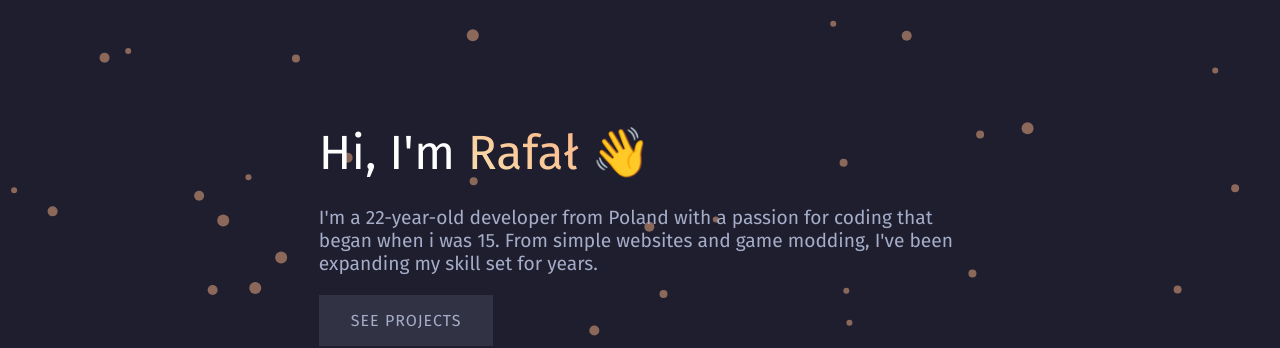
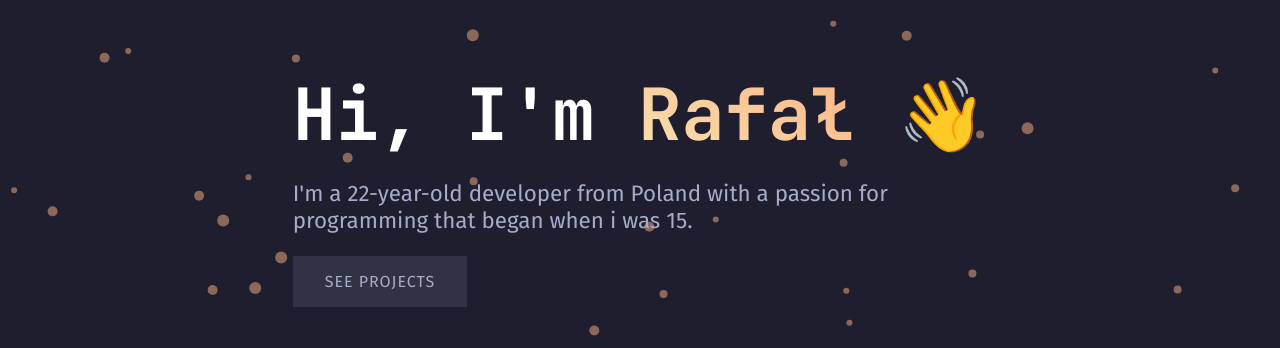
Before and after one commit to rafalberezin/rafalberezin.dev, a SvelteKit app: page / in a window 1280 px wide. Shown: the part 197-545 px from the top of the page. Built offline with nearby package versions, Linux system fonts and the light colour scheme; no server answers; the database is empty.

Commit message:
refactor: update hero section

```diff
--- a/src/routes/+page.svelte
+++ b/src/routes/+page.svelte
@@ -13,8 +13,14 @@
 	<section id="hero" class="page-section section-fill">
 		<ParticleBackground />
 		<div class="content-wrapper">
-			<h1>Hi, I'm <span class="highlight">Rafał</span> <span class="handwave">👋</span></h1>
-			<p>I'm a 22-year-old developer from Poland with a passion for coding that began when i was 15. From simple websites and game modding, I've been expanding my skill set for years.</p>
+			<h1>
+				Hi, I'm <span class="highlight">Rafał</span>
+				<span class="handwave">👋</span>
+			</h1>
+			<p>
+				I'm a 22-year-old developer from Poland with a passion for programming
+				that began when i was 15.
+			</p>
 			<a href="#projects" class="call-to-action">See projects</a>
 		</div>
 	</section>
@@ -82,15 +88,21 @@
 	/* #region Hero */
 
 	#hero {
+		padding-top: 0;
+
 		h1 {
-			margin-bottom: 0.5em;
-			font-size: 3rem;
+			margin-bottom: 0.25em;
+			font-size: 4.5rem;
+			font-weight: bold;
+			font-family: var(--font-mono);
+			text-align: center;
 		}
 
 		p {
 			margin-bottom: 1em;
 			color: var(--subtext-0);
-			font-size: 1.2rem;
+			font-size: 1.4rem;
+			max-width: 50ch;
 		}
 
 		.highlight {
```
